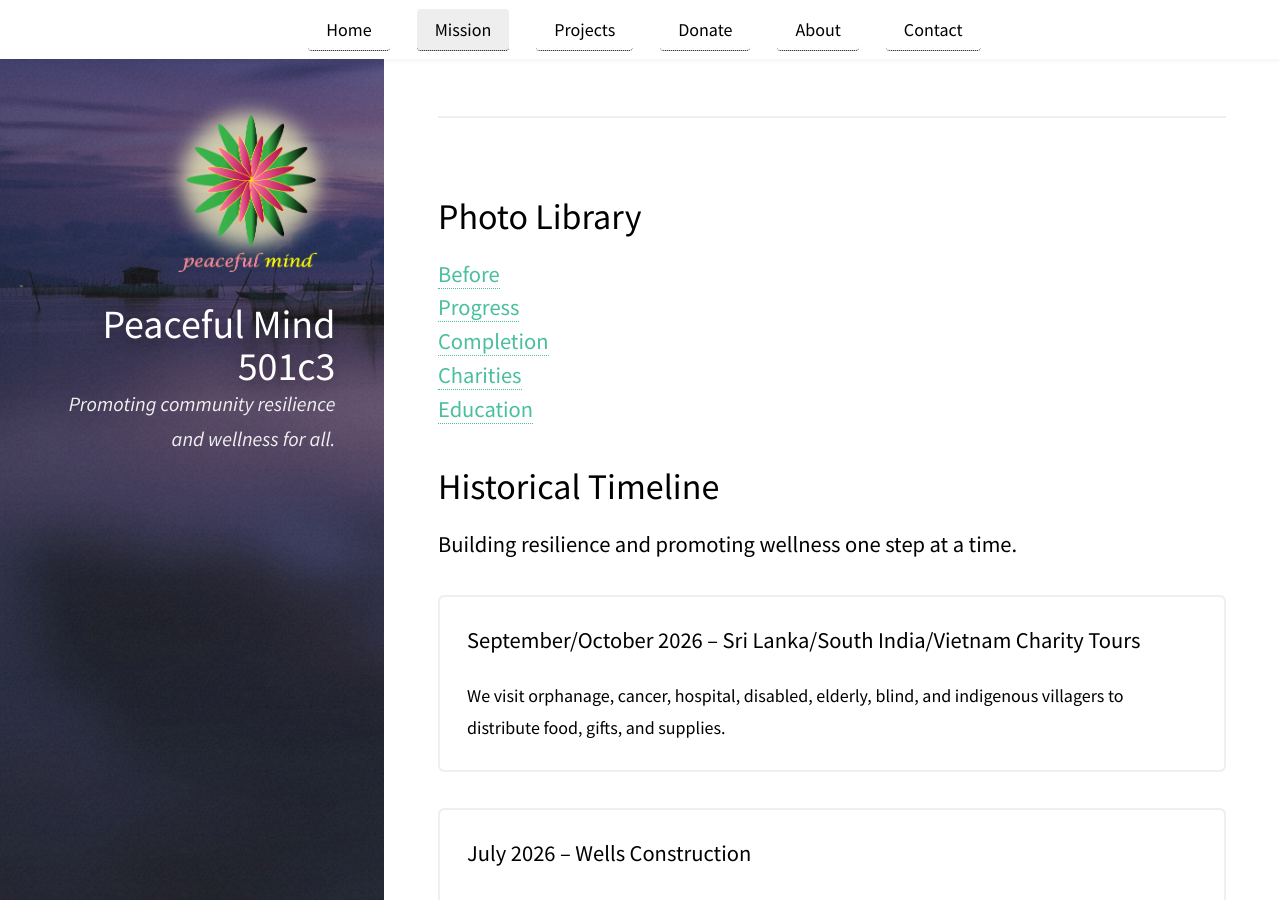
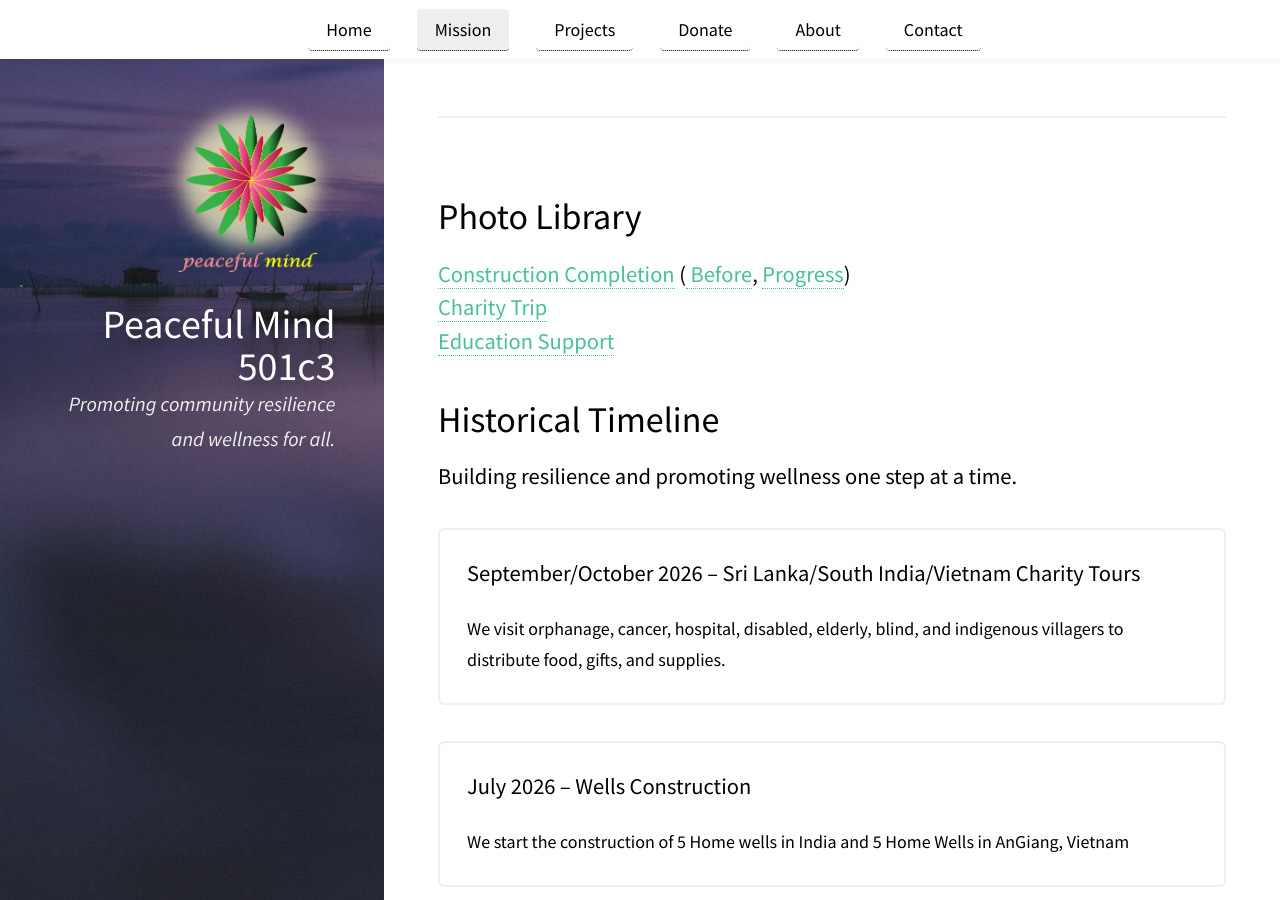
Before and after one commit to peacefulcenter/peacefulcenter.github.io, a Jekyll site: the page built from pages/mission.md, in a window 1280 px wide and 900 px high, scrolled down 317 px. Built offline with Jekyll 4.4.1, drawn with Linux system fonts in a browser that asks for light colours.

Commit message:
update links

```diff
--- a/pages/mission.md
+++ b/pages/mission.md
@@ -7,11 +7,10 @@ permalink: /:basename/
 <section id="one">
   <header class="major">
     <h2>Photo Library</h2>
-    <p><a href="https://drive.google.com/drive/folders/1wzfa1RDzTdnpoWG3ZRYGOedoZyXQ1ezv">   Before</a><br>
-       <a href="https://drive.google.com/drive/folders/1JLPeR27HfITN7KO9gIios0wG1VCL3eem">   Progress</a><br>
-       <a href="https://drive.google.com/drive/folders/191g2O97Mdgr-H-4ux4AWz3RflHuF5e16">   Completion</a><br>
-       <a href="https://drive.google.com/drive/folders/1cs1VusJQGjtzoyAF1AnZqiuJilK5scGM">   Charities</a><br>
-       <a href="https://drive.google.com/drive/folders/19-LpZ4nbAk3k9s-B36Wbp_H64DODMIbp">   Education</a></p>
+    <p>
+       <a href="https://drive.google.com/drive/folders/191g2O97Mdgr-H-4ux4AWz3RflHuF5e16">   Construction Completion</a> (<a href="https://drive.google.com/drive/folders/1wzfa1RDzTdnpoWG3ZRYGOedoZyXQ1ezv">   Before</a>, <a href="https://drive.google.com/drive/folders/1JLPeR27HfITN7KO9gIios0wG1VCL3eem">   Progress</a>)<br>
+       <a href="https://drive.google.com/drive/folders/1cs1VusJQGjtzoyAF1AnZqiuJilK5scGM">   Charity Trip</a><br>
+       <a href="https://drive.google.com/drive/folders/19-LpZ4nbAk3k9s-B36Wbp_H64DODMIbp">   Education Support</a></p>
   </header>
 </section>
 
```
